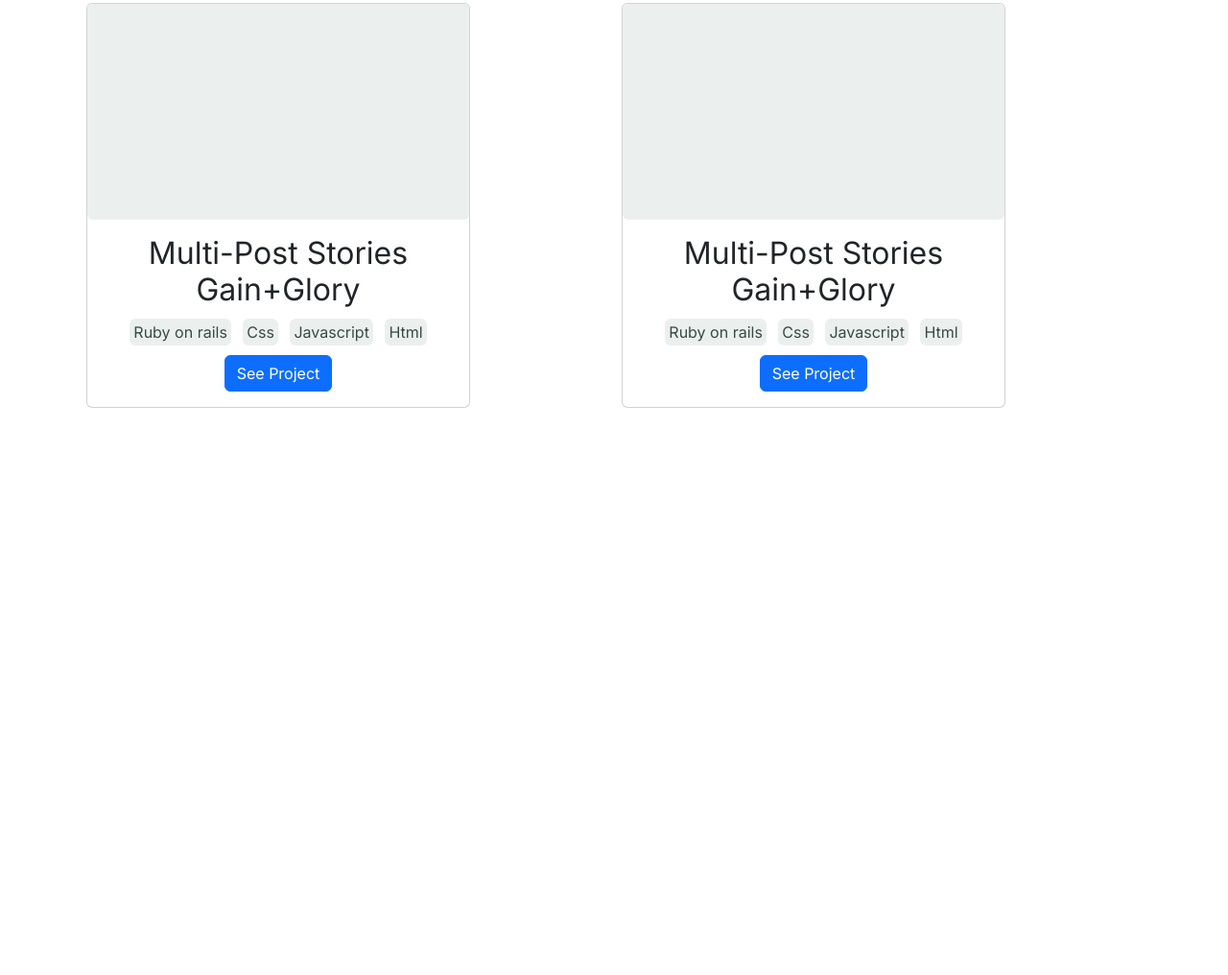
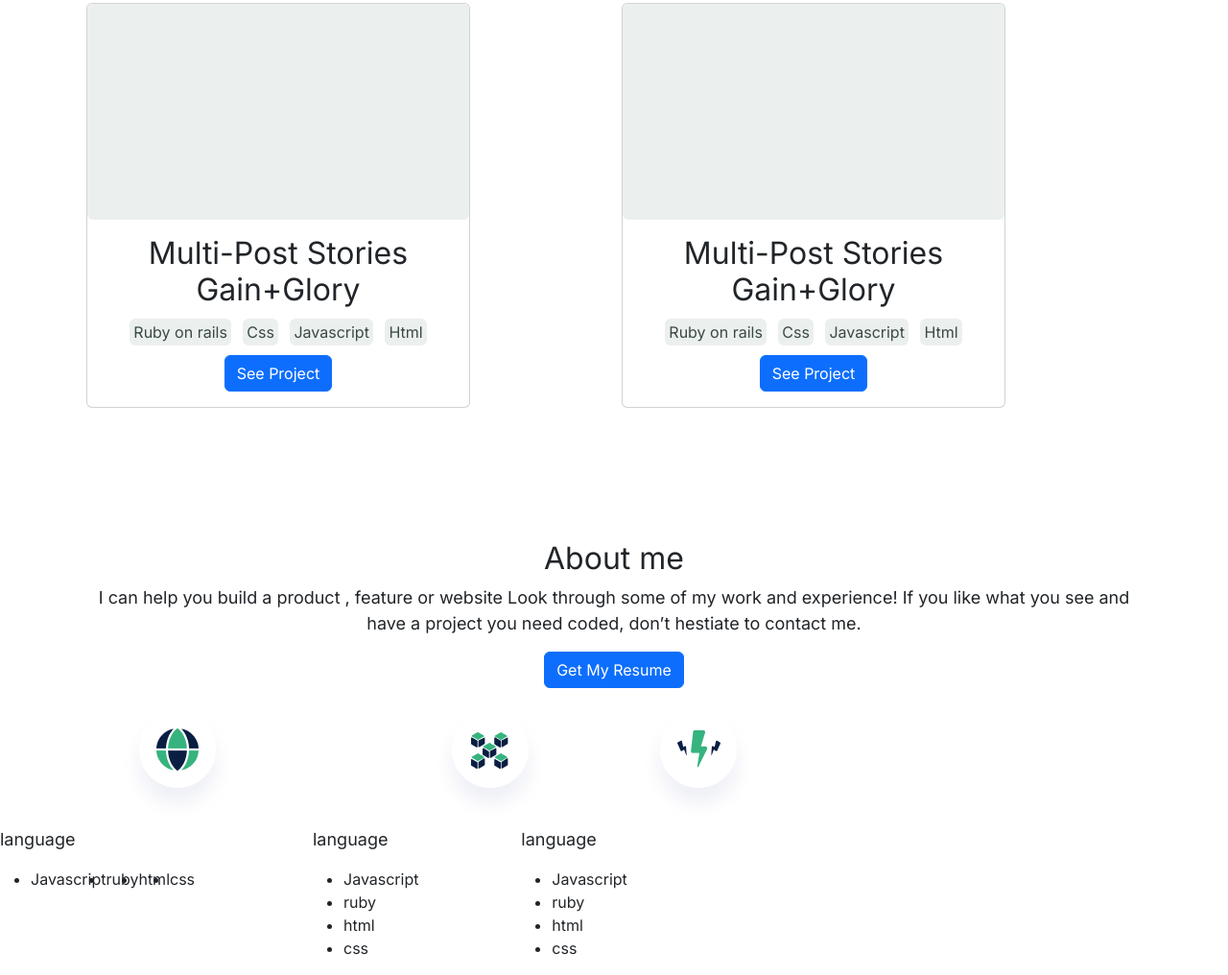
Before and after one commit to Lizdev-05/Pair-portfolio, a website: page index.html in a window 1280 px wide. Shown: the part 1883-2899 px from the top of the page at 96% size. Before the commit the page ends 2316 px from the top, so only its background shows below. Drawn offline with nearby package versions, Linux system fonts and the light colour scheme.

Commit message:
update bootstrap-files

```diff
--- a/index.html
+++ b/index.html
@@ -172,6 +172,66 @@
             </div>
 
     </section>
+    <section>
+      <div class="container">
+        <div class="row">
+          <div class="col-12 section-intro text-center">
+            <h2>About me</h2>
+            <p> I can help you build a product , feature or website Look through some of my work and experience! If you like what you see and have a project you need coded,
+              don’t hestiate to contact me.</p>
+              <button type="button" class="btn btn-primary">Get My Resume</button>
+          </div>
+
+
+
+
+        </div>
+      </div>
+      <div class="row">
+        <div class="col-3">
+          <div class="image">
+            <img src="/images/Icons.png" alt="icon">
+          </div>
+          <p class="">language</p>
+          <ul class="list-content d-flex justify-content-space-between">
+            <li>Javascript</li>
+            <li>ruby</li>
+            <li>html</li>
+            <li>css</li>
+          </ul>
+        </div>
+        <div class="col-2">
+          <img src="/images/Icons (1).png" alt="icon">
+          <p>language</p>
+          <ul>
+            <li>Javascript</li>
+            <li>ruby</li>
+            <li>html</li>
+            <li>css</li>
+          </ul>
+        </div>
+        <div class="col-2">
+          <img src="/images/Icons (2).png" alt="icon">
+          <p te>language</p>
+          <ul>
+            <li>Javascript</li>
+            <li>ruby</li>
+            <li>html</li>
+            <li>css</li>
+          </ul>
+        </div>
+        </div>
+    </section>
+
+
+
+
+
+
+
+
+
+
 
     <script src="https://cdn.jsdelivr.net/npm/bootstrap@5.2.0-beta1/dist/js/bootstrap.bundle.min.js" integrity="sha384-pprn3073KE6tl6bjs2QrFaJGz5/SUsLqktiwsUTF55Jfv3qYSDhgCecCxMW52nD2" crossorigin="anonymous"></script>
 </body>
--- a/style.css
+++ b/style.css
@@ -69,3 +69,7 @@ header {
   border-radius: 4px;
   margin: 5px;
 }
+/*about me*/
+.section-intro {
+  margin-top:130px;
+}
```
Also changed, not shown: images/Icons (1).png (added), images/Icons (2).png (added), images/Icons.png (added).
